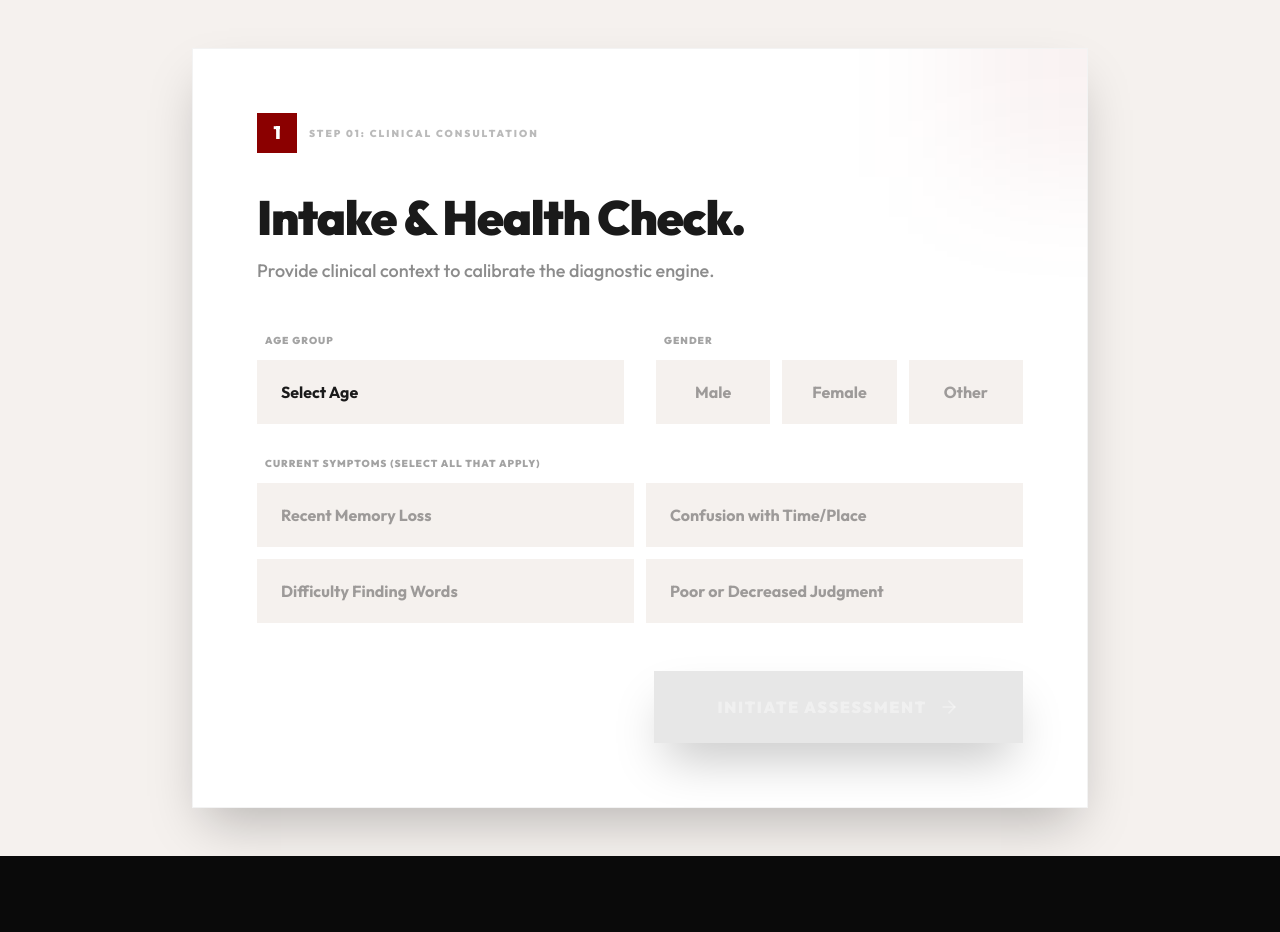
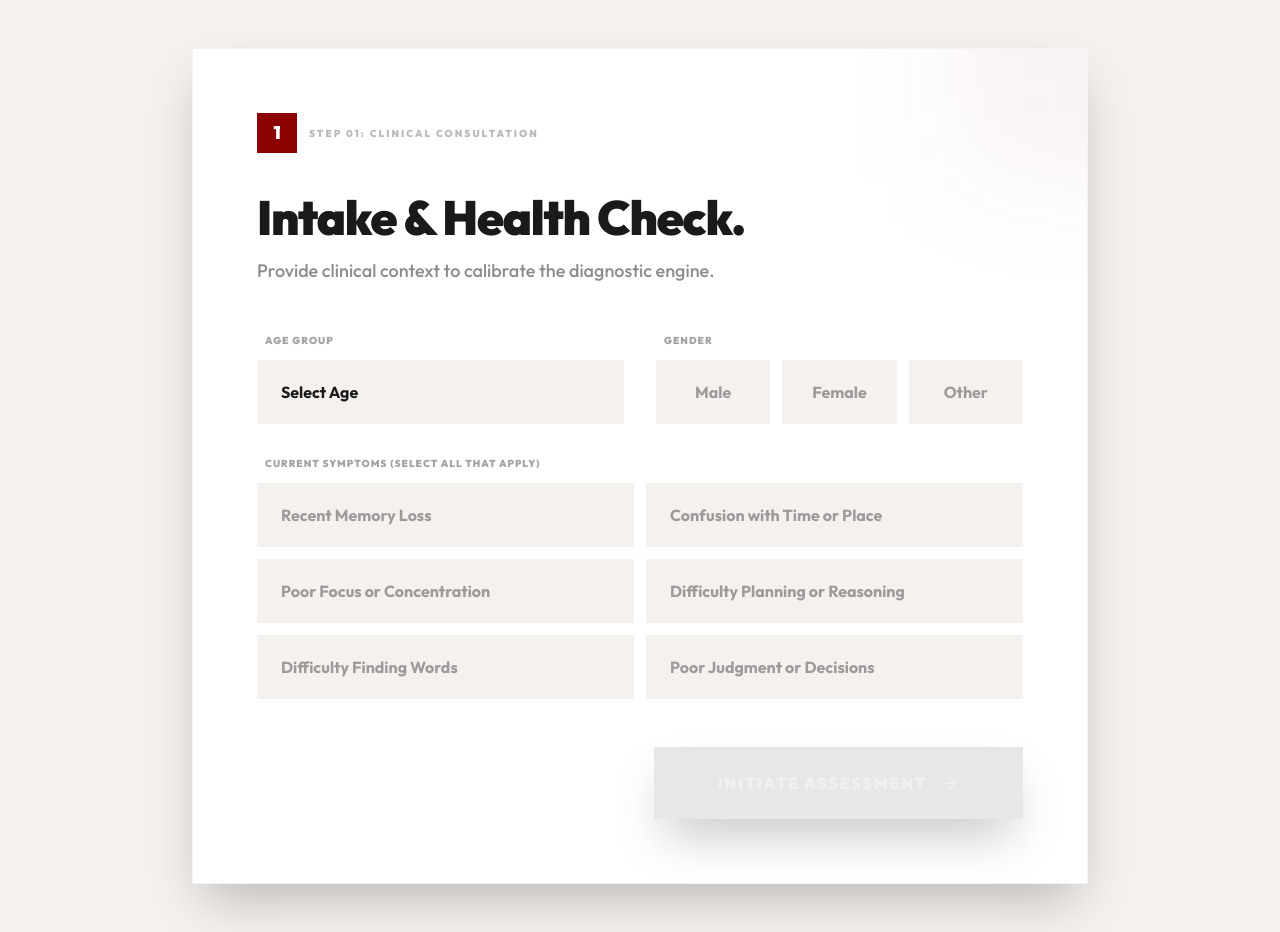
Before and after one commit to Darshaannn/invento-espirit, a Next.js app: page /screening in a window 1280 px wide. Before the commit the page ends 856 px from the top, so only its background shows below. Built offline with nearby package versions, Linux system fonts and the light colour scheme.

Commit message:
feat: wired adaptive selector end-to-end — intake form, API params, symptom keywords, profile badge on quiz

```diff
--- a/app/screening/page.tsx
+++ b/app/screening/page.tsx
@@ -23,6 +23,7 @@ const ScreeningPage = () => {
     const [selectedChoice, setSelectedChoice] = useState<string | null>(null);
     const [instructionTimer, setInstructionTimer] = useState<number | null>(null);
     const [isShowingIntake, setIsShowingIntake] = useState(true);
+    const [activeProfile, setActiveProfile] = useState<string>('');
     const [intakeData, setIntakeData] = useState({
         age: '',
         gender: '',
@@ -99,7 +100,12 @@ const ScreeningPage = () => {
     const fetchQuestions = async (data?: any) => {
         setLoading(true);
         try {
-            const queryParams = data ? `?age=${data.age}&symptoms=${data.symptoms.join(',')}` : '';
+            // Build encoded params — symptoms are space-separated keywords, encode the whole string
+            const ageParam = data?.age ? encodeURIComponent(data.age) : 'adult';
+            const symptomsParam = data?.symptoms?.length
+                ? encodeURIComponent(data.symptoms.join(' '))
+                : '';
+            const queryParams = `?age=${ageParam}&symptoms=${symptomsParam}`;
             const res = await fetch(`/api/questions${queryParams}`);
 
             if (!res.ok) {
@@ -109,6 +115,10 @@ const ScreeningPage = () => {
             }
 
             const selected = await res.json();
+            // Capture the active profile from response header
+            const profile = res.headers.get('X-Assessment-Profile') || '';
+            setActiveProfile(profile);
+
             if (selected.length > 0) {
                 setQuestions(selected);
                 setLoading(false);
@@ -117,7 +127,7 @@ const ScreeningPage = () => {
                 const firstQ = selected[0];
                 const isInst = firstQ.question.toLowerCase().startsWith('instruction') ||
                     firstQ.subType === 'instruction' ||
-                    firstQ.question.toLowerCase().includes('remember');
+                    firstQ.type === 'instruction';
 
                 setIsShowingInstruction(isInst);
             } else {
@@ -360,11 +370,11 @@ const ScreeningPage = () => {
                                     onChange={(e) => setIntakeData({ ...intakeData, age: e.target.value })}
                                 >
                                     <option value="">Select Age</option>
-                                    <option value="18-35">18-35</option>
-                                    <option value="36-50">36-50</option>
-                                    <option value="51-65">51-65</option>
-                                    <option value="66-80">66-80</option>
-                                    <option value="80+">80+</option>
+                                    <option value="child">Under 18 (Youth)</option>
+                                    <option value="18-35">18 – 35 (Young Adult)</option>
+                                    <option value="36-50">36 – 50 (Adult)</option>
+                                    <option value="51-65">51 – 65 (Mid Senior)</option>
+                                    <option value="senior">66+ (Senior)</option>
                                 </select>
                             </div>
 
@@ -390,10 +400,12 @@ const ScreeningPage = () => {
                                 <label className="text-[10px] font-black uppercase tracking-widest text-[#1A1A1A]/40 block ml-2">Current Symptoms (Select all that apply)</label>
                                 <div className="grid grid-cols-1 md:grid-cols-2 gap-3">
                                     {[
-                                        { id: 'memory', label: 'Recent Memory Loss' },
-                                        { id: 'confusion', label: 'Confusion with Time/Place' },
-                                        { id: 'language', label: 'Difficulty Finding Words' },
-                                        { id: 'judgment', label: 'Poor or Decreased Judgment' }
+                                        { id: 'memory forgetful', label: 'Recent Memory Loss' },
+                                        { id: 'confusion disoriented time place', label: 'Confusion with Time or Place' },
+                                        { id: 'focus distracted attention', label: 'Poor Focus or Concentration' },
+                                        { id: 'reasoning planning executive', label: 'Difficulty Planning or Reasoning' },
+                                        { id: 'language words recall', label: 'Difficulty Finding Words' },
+                                        { id: 'judgment reasoning', label: 'Poor Judgment or Decisions' }
                                     ].map(s => (
                                         <button
                                             key={s.id}
@@ -450,9 +462,26 @@ const ScreeningPage = () => {
         <div className="min-h-screen bg-[#F5F1EE] text-[#1A1A1A] flex flex-col items-center p-6 md:p-12 relative font-sans scroll-smooth">
             <div className="max-w-[1400px] w-full flex flex-col relative z-10">
 
-
                 {/* CENTERED FOCUS LAYOUT */}
                 <div className="flex-1 flex flex-col items-center justify-center min-h-0 py-8">
+                    {/* Profile badge + domain tag strip */}
+                    <div className="max-w-4xl w-full flex items-center justify-between mb-4 px-1">
+                        <div className="flex items-center gap-3">
+                            <span className="text-[9px] font-black uppercase tracking-[0.3em] text-black/20">Domain</span>
+                            <div className={`px-3 py-1 bg-gradient-to-r ${gradientClass} text-white text-[9px] font-black uppercase tracking-widest`}>
+                                {q.domain}
+                            </div>
+                        </div>
+                        {activeProfile && (
+                            <div className="flex items-center gap-2">
+                                <div className="w-1.5 h-1.5 bg-[#8B0000] rounded-full animate-pulse" />
+                                <span className="text-[9px] font-black uppercase tracking-[0.25em] text-black/40">
+                                    {activeProfile} Protocol
+                                </span>
+                            </div>
+                        )}
+                    </div>
+
                     {/* CENTERED QUESTIONS CONTAINER */}
                     <div className="max-w-4xl w-full flex flex-col">
                         <AnimatePresence mode="wait">
```
